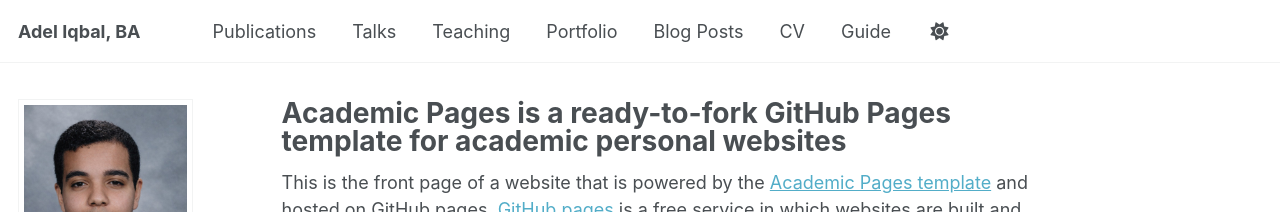
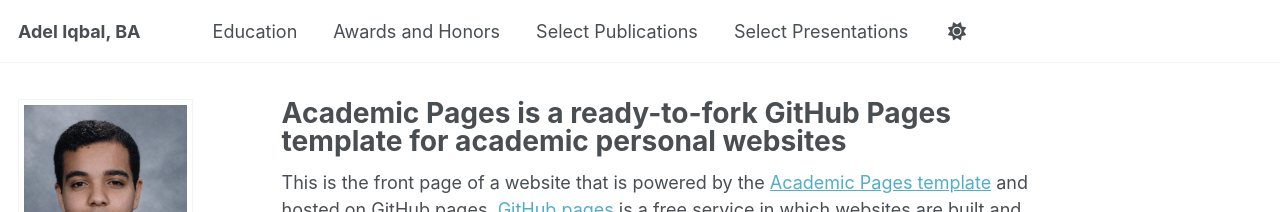
Before and after one commit to adel-iqbal/aiqbal, a Jekyll site: the page built from _pages/about.md, in a window 1280 px wide. Shown: the top 212 px of the page. Built offline with Jekyll 4.4.1, drawn with Linux system fonts in a browser that asks for light colours; some web fonts are replaced; a script bundle is joined from its source files by our own code; library files that are not in the unit come from our copies.

Commit message:
Update navigation.yml

```diff
--- a/_data/navigation.yml
+++ b/_data/navigation.yml
@@ -8,26 +8,26 @@
 #      Markdown formatted page while the second is generated using JSON.
 
 main:
-  - title: "Publications"
+  - title: "Education"
+    url: /education/
+
+  - title: "Awards and Honors"
+    url: /awards/
+
+  - title: "Select Publications"
     url: /publications/
 
-  - title: "Talks"
-    url: /talks/
-
-  - title: "Teaching"
-    url: /teaching/
-
-  - title: "Portfolio"
+  - title: "Select Presentations"
     url: /portfolio/
 
-  - title: "Blog Posts"
-    url: /year-archive/
+ # - title: "Blog Posts"
+ #   url: /year-archive/
 
-  - title: "CV"
-    url: /cv/
+ # - title: "CV"
+ #  url: /cv/
 
   # - title: "CV"
   #   url: /cv-json/
 
-  - title: "Guide"
-    url: /markdown/
+ # - title: "Guide"
+ #   url: /markdown/
```
